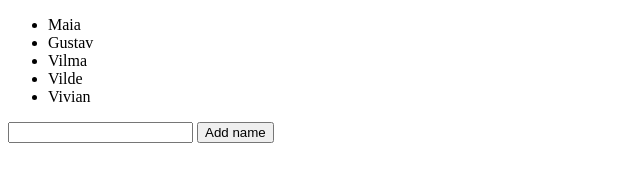
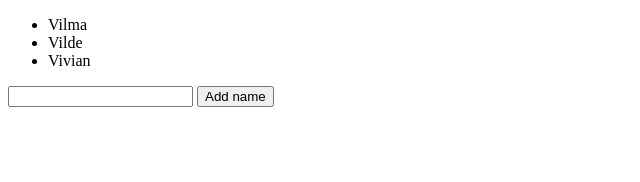
Before and after one commit to Maia313/Vue, a plain HTML site: page index.html in a window 1280 px wide. Shown: the whole page, without its empty margins (0-640 px from the left). Drawn offline with nearby package versions, Linux system fonts and the light colour scheme.

Commit message:
Update index.html

```diff
--- a/index.html
+++ b/index.html
@@ -28,7 +28,7 @@
                 el:'#root',
                 data: {
                     newName:'',
-                    names: ['Maia', 'Gustav', 'Vilma', 'Vilde', 'Vivian']
+                    names: ['Vilma', 'Vilde', 'Vivian']
             },
 
             methods: {
```
